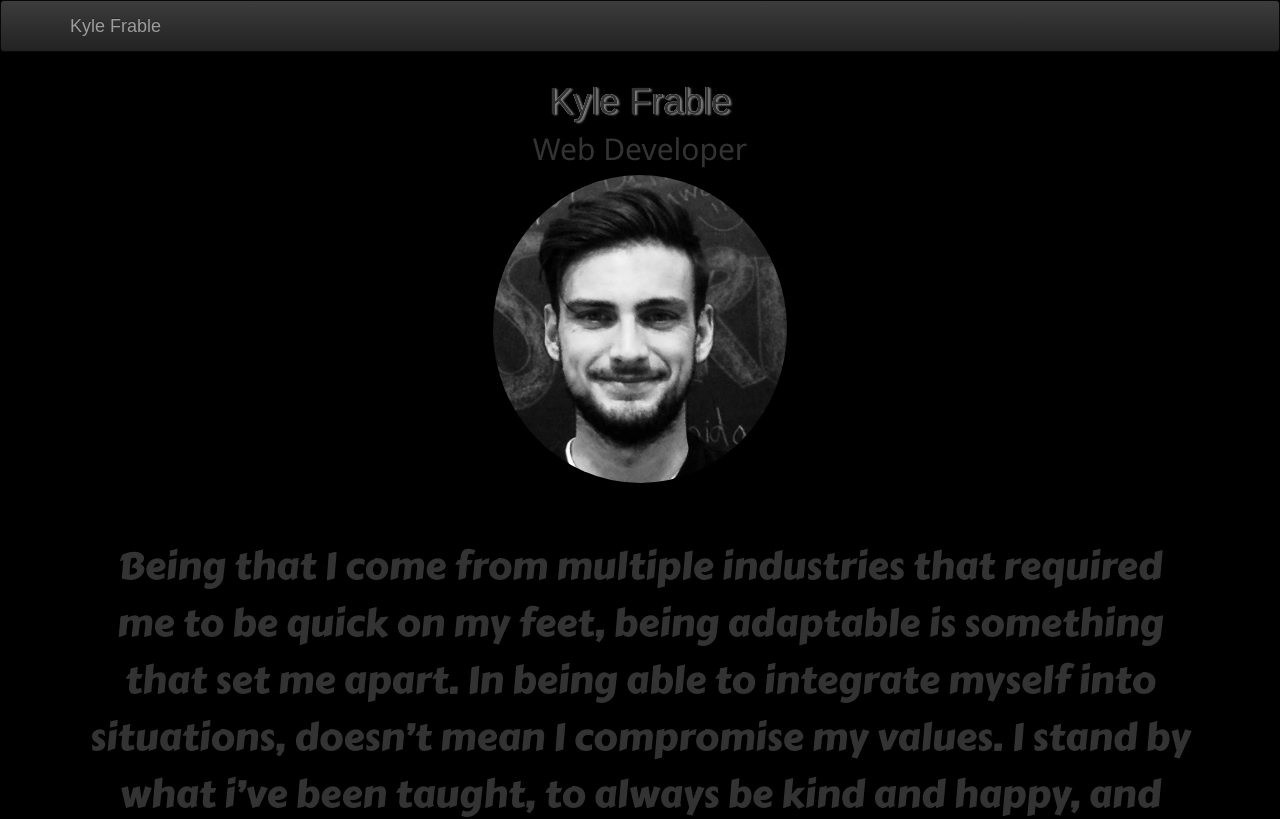
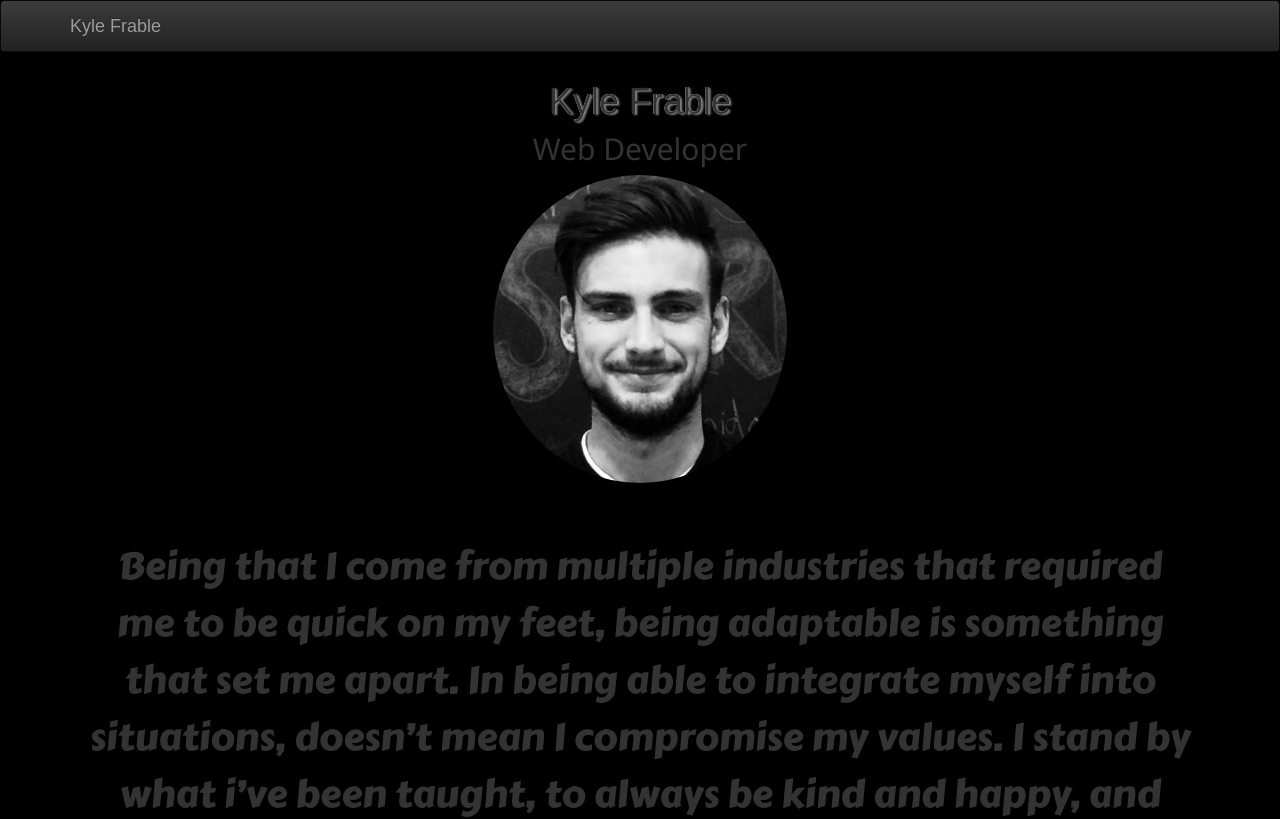
Before and after one commit to Kfrable/website, a React (Create React App) app: page / in a window 1280 px wide. Shown: the top 819 px of the page. Built offline with nearby package versions, Linux system fonts and the light colour scheme.

Commit message:
added photo of me

```diff
--- a/package.json
+++ b/package.json
@@ -16,8 +16,7 @@
     "build": "react-scripts build",
     "test": "react-scripts test --env=jsdom",
     "eject": "react-scripts eject",
-    "predeploy": "npm run build",
-    "deploy": "gh-pages -d build"
+    "deploy": "npm run build && gh-pages -d build"
   },
   "homepage": "https://kfrable.github.io/website"
 }
--- a/src/components/About.js
+++ b/src/components/About.js
@@ -9,7 +9,7 @@ function About(){
 
 			<h1>Kyle Frable</h1>
 			<h2>Web Developer</h2>
-			<Image id='me' src="./Images/me.jpg" responsive />
+			<Image id='me' src="./Images/me.png" responsive />
 			<p className='w3-container w3-center w3-animate-right'>Being that I come from multiple industries that required me to be  quick on my feet, being adaptable is something that set me apart. In being able to integrate myself into situations, doesn’t mean I compromise my values. I stand by what i’ve been taught, to always be kind and happy, and treat others with respect ,and show that i’m willing to work.</p>
 
 		</div>
```
Also changed, not shown: public/images/me.png (added).
